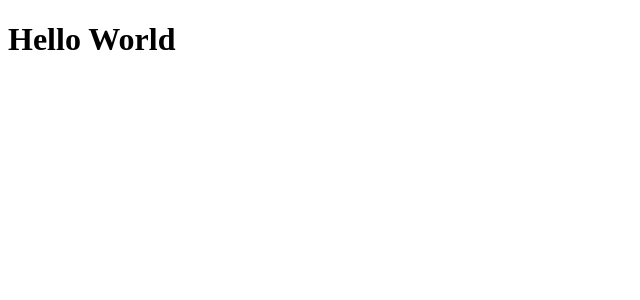
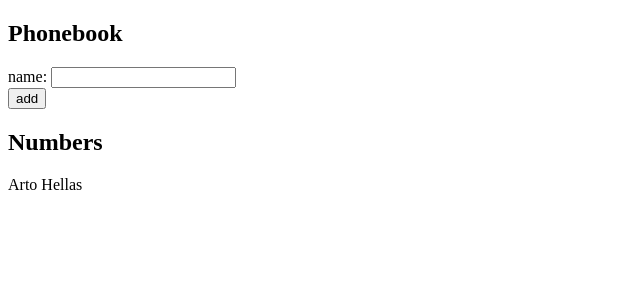
Before and after one commit to Olli-M-Multanen/FullStackOpen2022_osa_2, a React (Create React App) app in the folder puhelinluettelo/: page / in a window 1280 px wide. Shown: the top 300 px of the page, without its empty margins (0-640 px from the left). Built offline with nearby package versions, Linux system fonts and the light colour scheme.

Commit message:
puhelinluettelo 2.6 step1 done

```diff
--- a/puhelinluettelo/src/App.js
+++ b/puhelinluettelo/src/App.js
@@ -1,13 +1,52 @@
+import { useState } from 'react'
+
+const App = () => {
+  const [persons, setPersons] = useState([
+    { name: 'Arto Hellas' }
+  ])
+  const [newName, setNewName] = useState('')
+
+  const addName = (event) => {
+    event.preventDefault()
+    const nameObject = {
+      name: newName
+    }
+    setPersons(persons.concat(nameObject))
+    setNewName('')
+    console.log('button clicked', event.target)
+  }
+
+  const handleNameChange = (event) => {
+    console.log(event.target.value)
+    setNewName(event.target.value)
+  }
 
 
-function App() {
+
   return (
-    <>
-    <h1>
-      Hello World
-    </h1>
-    </>
-  );
+    <div>
+      <h2>Phonebook</h2>
+      <form onSubmit={addName}>
+        <div>
+          name: <input
+                  value={newName}
+                  onChange={handleNameChange}/>
+        </div>
+        <div>
+          <button type="submit">add</button>
+        </div>
+      </form>
+      <h2>Numbers</h2>
+      {persons.map((persons) => {
+        return (
+          <div key={persons.name}>
+            <p>{persons.name}</p>
+            </div>
+        )
+      })}
+    </div>
+  )
+
 }
 
-export default App;
+export default App
```
